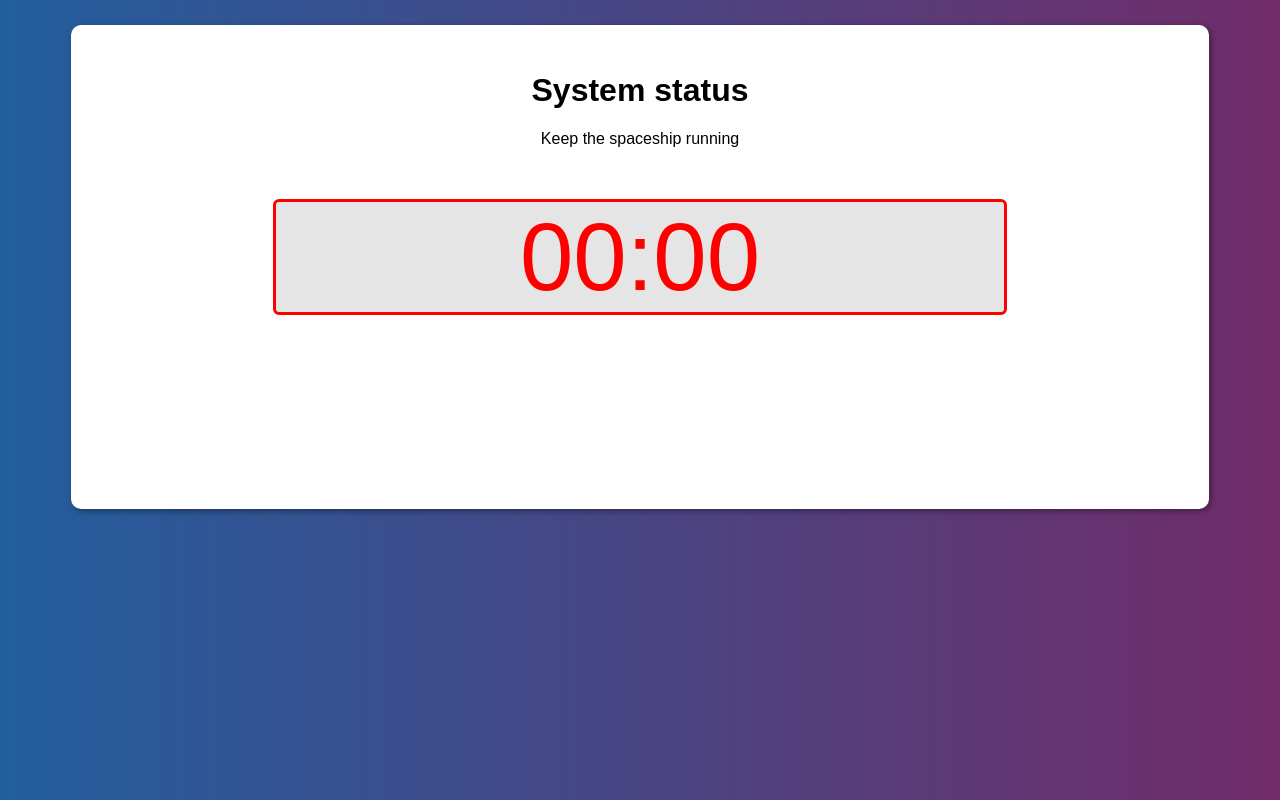
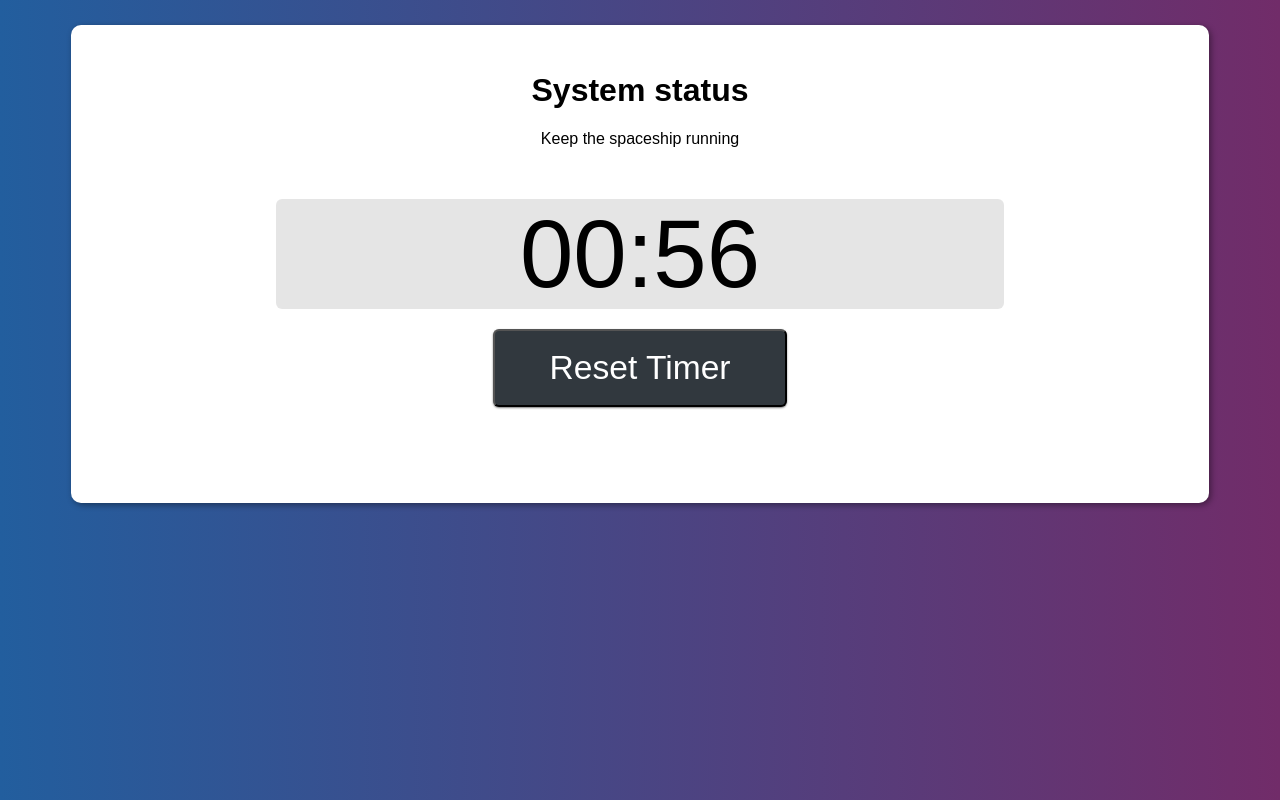
Before and after one commit to lelnovicell/countdownwithreset, a plain HTML site: page index.html in a window 1280 px wide. Drawn offline with nearby package versions, Linux system fonts and the light colour scheme.

```diff
--- a/index.html
+++ b/index.html
@@ -92,7 +92,7 @@ button:hover {
     //   this.$reset.on('click', this.resetTimer.bind(this));
     // },
     render: function() {
-        var totalTime = 1,
+        var totalTime = 60*1,
             display = this.$time;
         this.startTimer(totalTime, display);
         this.$time.removeClass('countdown__time--red');
```
